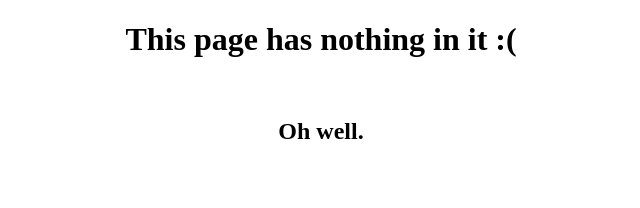
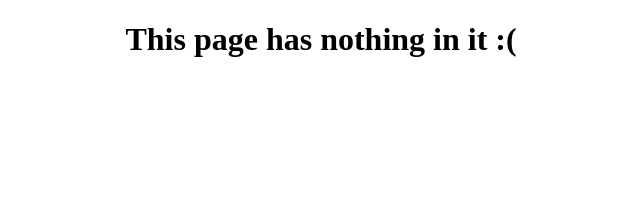
Before and after one commit to Amjadidiyar/Deck_Website, an Angular app: page / in a window 1280 px wide. Shown: the top 208 px of the page, without its empty margins (319-959 px from the left). Built offline with nearby package versions, Linux system fonts and the light colour scheme.

Commit message:
Deleted extra text

```diff
--- a/src/app/app.component.html
+++ b/src/app/app.component.html
@@ -3,6 +3,4 @@
   <h1>
   This page has nothing in it :(
   </h1>
-  <br>
-  <h2>Oh well.</h2>
 </div>
```
